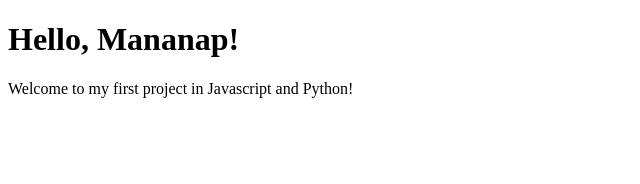
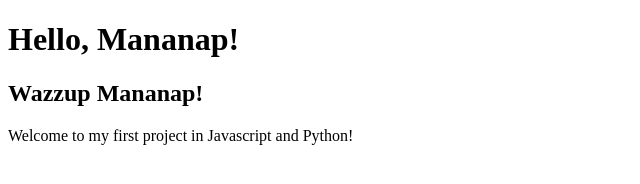
Before and after one commit to Jimzon/First-Project, a plain HTML site: page index.html in a window 1280 px wide. Shown: the whole page, without its empty margins (0-640 px from the left). Drawn offline with Linux system fonts and the light colour scheme.

Commit message:
Added h2

```diff
--- a/index.html
+++ b/index.html
@@ -6,6 +6,7 @@
 </head>
 <body>
     <h1>Hello, Mananap!</h1>
+    <h2> Wazzup Mananap!</h2>
     Welcome to my first project in Javascript and Python!
 </body>
 
```
